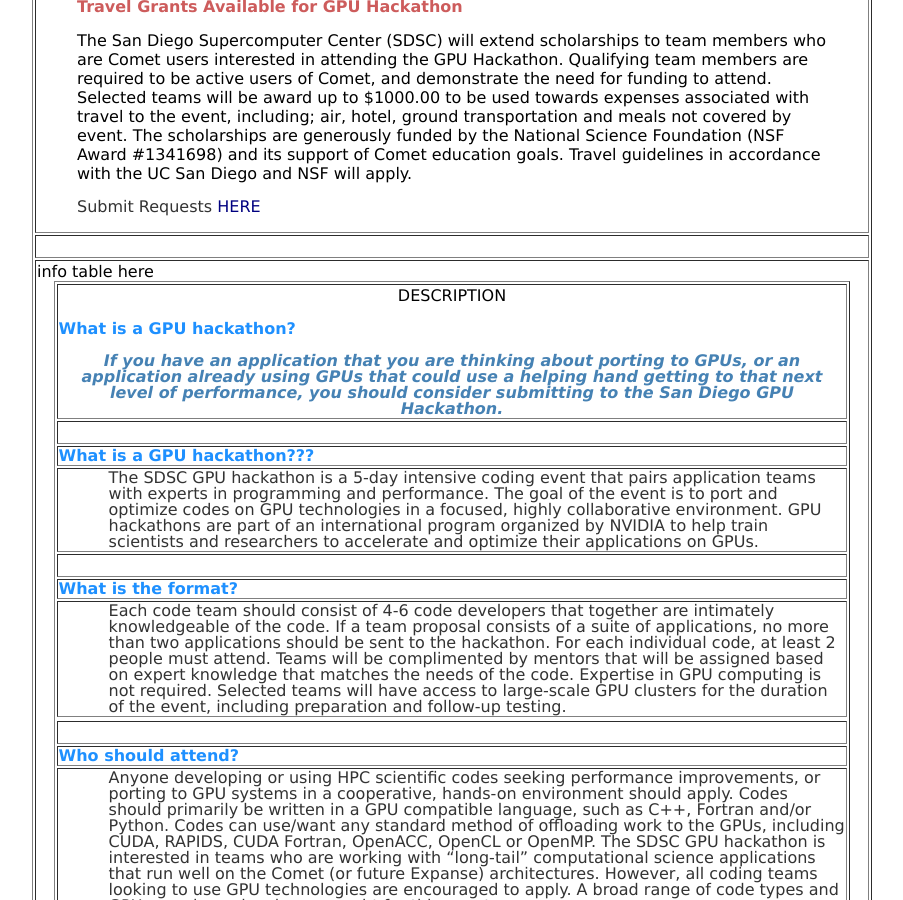
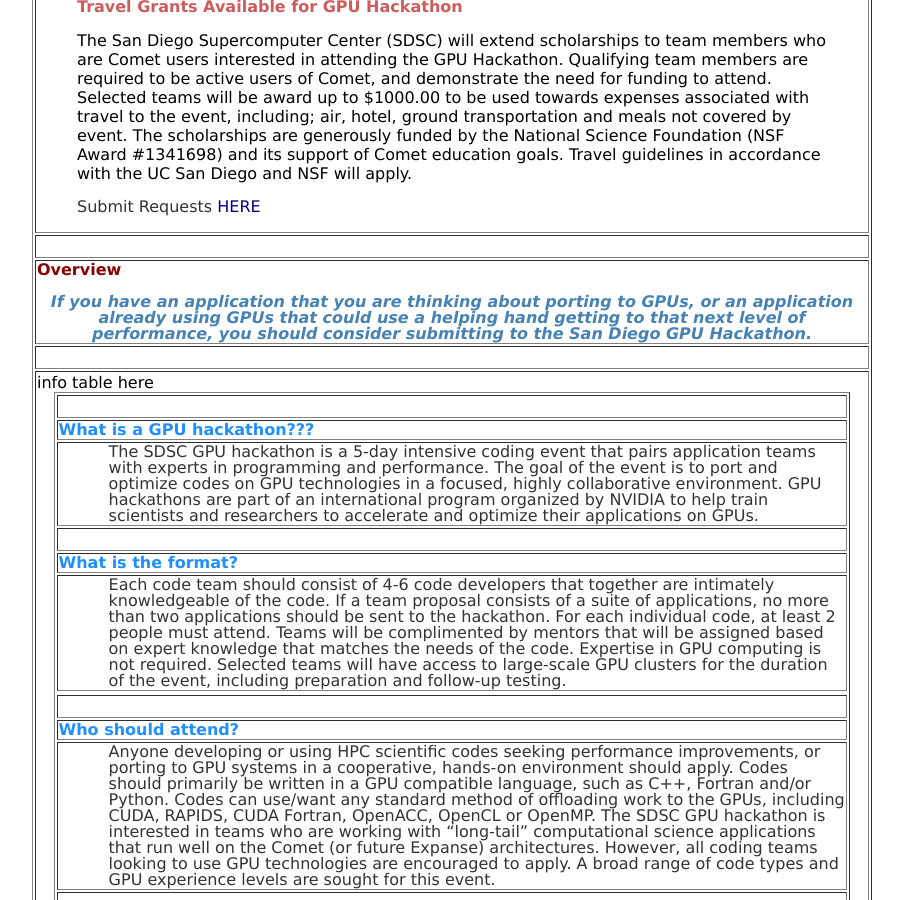
Before and after one commit to sdsc-hpc-training/sdsc-hpc-training.github.io, a Jekyll site: the page built from gpuhackathon/index.html, in a window 1280 px wide and 900 px high, scrolled down 596 px. Shown: the whole window, without its empty margins (188-1091 px from the left). Built offline with Jekyll 4.4.1, drawn with Linux system fonts in a browser that asks for light colours.

Commit message:
Update index.html

```diff
--- a/gpuhackathon/index.html
+++ b/gpuhackathon/index.html
@@ -37,16 +37,19 @@
 <p>Submit Requests <a href="https://docs.google.com/forms/d/11ueDieN3e28QX4yOvfS4UvGGk6pTvjykkZn-apTF8As/edit">HERE</a>
 </td></tr>
 <tr><td align='left' valign='top'>&nbsp; </td></tr>
-<tr><td align='left' valign='top'>
-      info table here     <br>
-<table border=1 width=96% align="center">  <!--- begin info table --->
 <tr><td align='center' valign='top'>
- DESCRIPTION                                                                                                                                                           <p class="sectitle">What is a GPU hackathon?</p>
+ <p class="news">Overview</p>
 <p class="descr"><b>If you have an application that you are thinking about porting to GPUs,
 or an application already using GPUs that could use a helping hand getting to
 that next level of performance, you should consider submitting to the
 San Diego GPU Hackathon.</b></p>
 </td></tr>
+
+<tr><td align='left' valign='top'>&nbsp; </td></tr>
+<tr><td align='left' valign='top'>
+      info table here     <br>
+<table border=1 width=96% align="center">  <!--- begin info table --->
+
 <tr><td align='left' valign='top'>&nbsp; </td></tr>
 
 <tr><td align='left' valign='top' >
```
